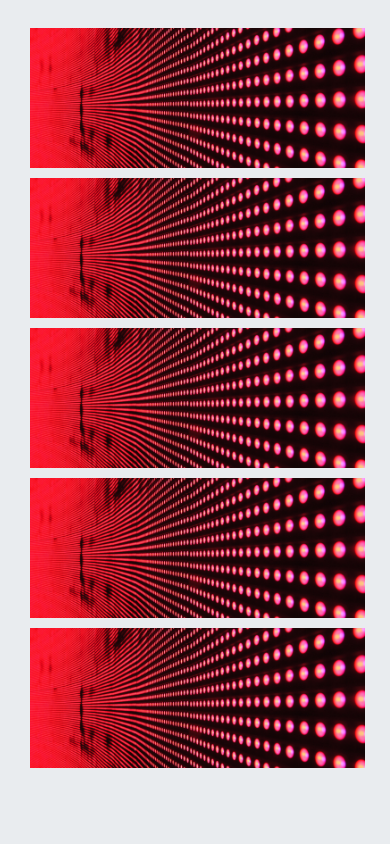
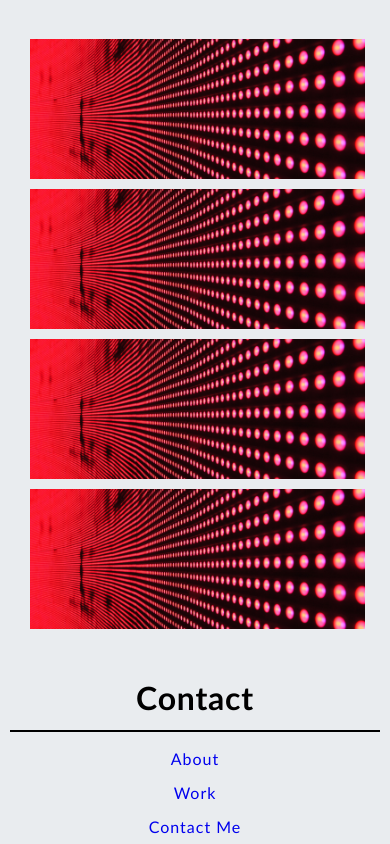
Before and after one commit to vdecyatnik/valscssportfolio, a plain HTML site: page index.html in a window 390 px wide. Shown: the part 945-1789 px from the top of the page. Before the commit the page ends 1748 px from the top, so only its background shows below. Drawn offline with Linux system fonts and the light colour scheme.

Commit message:
added footer

```diff
--- a/index.html
+++ b/index.html
@@ -15,7 +15,7 @@
 
       <nav>
         <a href="#about">About</a>
-        <a href="#Linked In">Resume</a>
+        <a href="#work">Work</a>
         <a href="#contact">Contact Me</a>
       </nav>
     </header>
@@ -49,7 +49,7 @@
           </div>
         </div>
 
-        <div class="aboutme">
+        <div class="aboutme" id="work">
           <h1 class="workh1">Work</h1>
 
           <div class="proj-cards">
@@ -68,11 +68,18 @@
             <a href="#" class="projlinks"
               ><img src="./images/02-portfolio-1.jpg" alt=""
             /></a>
-            <a href="#" class="projlinks"
-            ><img src="./images/02-portfolio-1.jpg" alt=""
-          /></a>
+
           </div>
         </div>
+
+        <footer>
+          <h1 class="workh1 contact" id="contact">Contact</h1>
+          <nav class="footerlinks">
+            <a href="#about">About</a>
+            <a href="#work">Work</a>
+            <a href="#contact">Contact Me</a>
+          </nav>
+        </footer>
       </div>
     </main>
   </body>
--- a/style.css
+++ b/style.css
@@ -83,6 +83,8 @@ p {
   padding-bottom: 30px;
 }
 
+
+
 .projlinks {
   height: 40vh;
   flex-grow: 1;
@@ -95,6 +97,27 @@ img {
   min-width: 100%;
   object-fit: cover;
   vertical-align: bottom;
+}
+
+/* Footer Section */
+
+footer {
+  display: flex;
+  align-items: center;
+  /* justify-content: space-between; */
+  flex-direction: row;
+  padding: 20px;
+}
+
+.footerlinks {
+  margin: 0 auto;
+  text-align: center;
+  width: 50%;
+}
+.contact {
+  padding: 8px;
+  border-right: 3px solid black;
+  float: right;
 }
 
 /* Media Queries */
@@ -120,7 +143,6 @@ img {
     margin: 10px;
     border-bottom: 2px solid black;
     border-right: 0;
-    /* margin: 30px; */
     padding-top: 0px;
   }
   .proj-cards {
@@ -136,4 +158,19 @@ img {
     min-height: 150px;
     max-height: 150px;
   }
+
+  footer {
+    flex-direction: column;
+    padding: 0;
+  }
+  .contact {
+    border-right: none;
+    border-bottom: 2px solid black;
+    width: 95%;
+    text-align: center;
+  }
+
+  a {
+    padding: 5px;
+  }
 }
```
